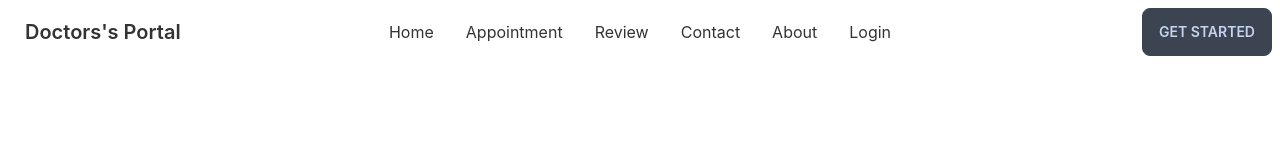
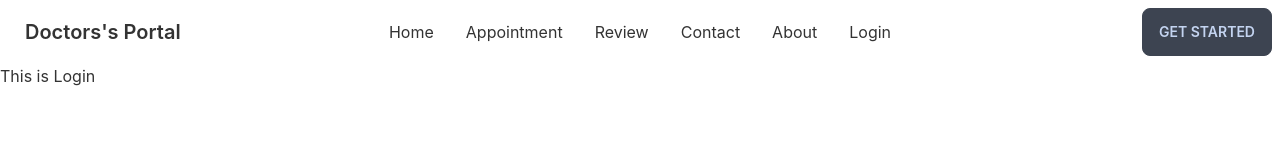
Before and after one commit to RAHUL573769/doctorPortalClientSide, a React (Create React App) app: page /login in a window 1280 px wide. Shown: the top 160 px of the page. Built offline with nearby package versions, Linux system fonts and the light colour scheme.

Commit message:
modifications3

```diff
--- a/src/App.js
+++ b/src/App.js
@@ -1,6 +1,10 @@
 import { Route, Routes } from "react-router-dom";
 import About from "./Components/About/About";
+import Appointmenr from "./Components/Appointment/Appointmenr";
+import Contact from "./Components/Contact/Contact";
 import Home from "./Components/Home/Home";
+import Login from "./Components/Login/Login";
+import Review from "./Components/Review/Review";
 import Header from "./Components/Shared/Header";
 
 function App() {
@@ -11,6 +15,13 @@ function App() {
       <Routes>
         <Route path="/home" element={<Home></Home>}></Route>
         <Route path="/about" element={<About></About>}></Route>
+        <Route path="/login" element={<Login></Login>}></Route>
+        <Route path="/review" element={<Review></Review>}></Route>
+        <Route path="/contact" element={<Contact></Contact>}></Route>
+        <Route
+          path="/appointment"
+          element={<Appointmenr></Appointmenr>}
+        ></Route>
       </Routes>
     </div>
   );
--- /dev/null
+++ b/src/Components/Contact/Contact.js
@@ -0,0 +1,7 @@
+import React from "react";
+
+const Contact = () => {
+  return <div></div>;
+};
+
+export default Contact;
--- /dev/null
+++ b/src/Components/Login/Login.js
@@ -0,0 +1,11 @@
+import React from "react";
+
+const Login = () => {
+  return (
+    <div>
+      <h1>This is Login</h1>
+    </div>
+  );
+};
+
+export default Login;
```
Also changed, not shown: src/Components/Appointment/Appointmenr.js (added), src/Components/Review/Review.js (added).
